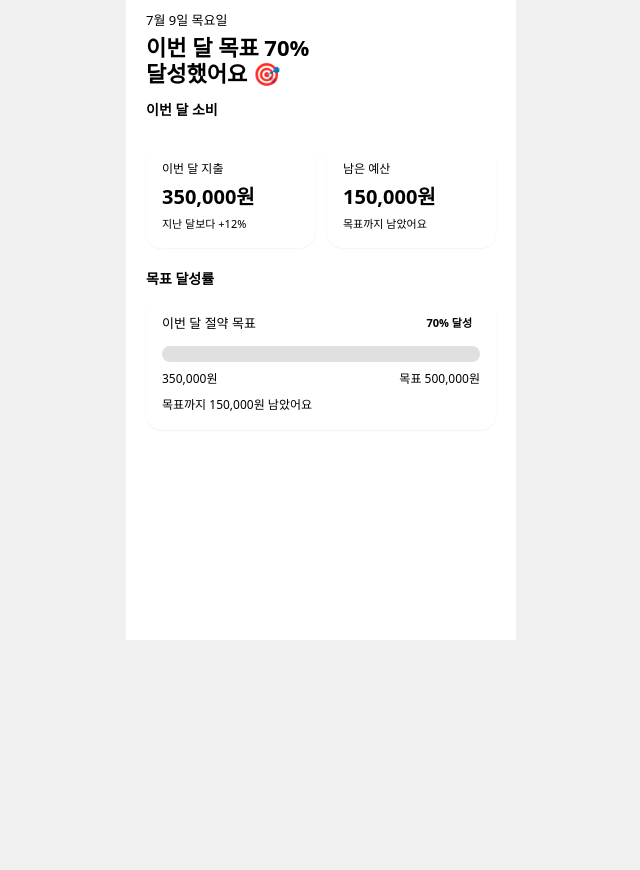
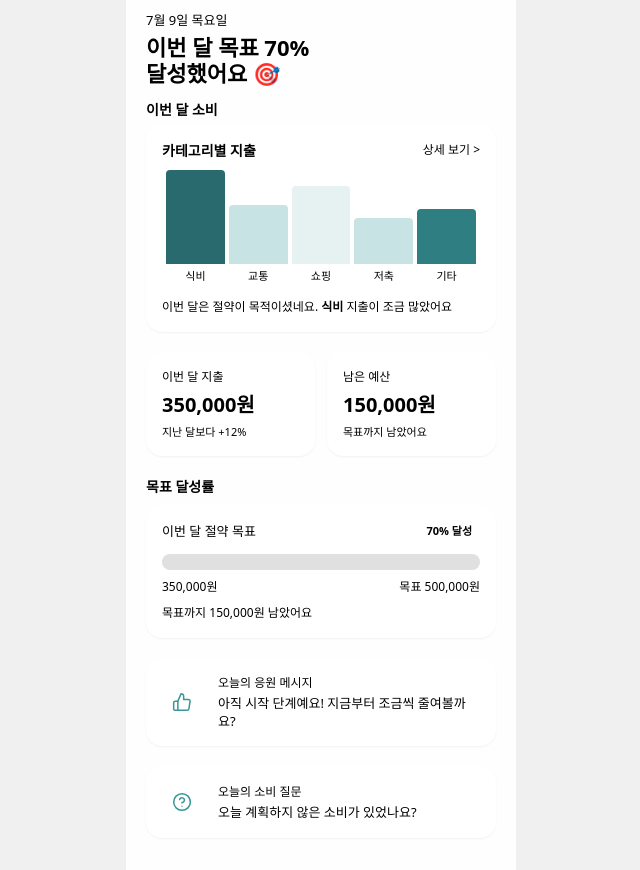
Before and after one commit to SWUWEB/DonWorry-FE, a React (Vite) app: page / in a window 1280 px wide. Shown: the part 160-1030 px from the top of the page, without its empty margins (319-959 px from the left). Before the commit the page ends 800 px from the top, so only its background shows below. Built offline with nearby package versions, Linux system fonts and the light colour scheme; a web font is replaced by a local one.

Commit message:
✨ feat: 홈 - 오늘의 응원메시지/소비질문 섹션 구현

```diff
--- /dev/null
+++ b/src/features/home/components/CategoryChart.module.css
@@ -0,0 +1,70 @@
+.card {
+  background: white;
+  border-radius: 16px;
+  padding: 16px;
+  box-shadow: 0 1px 2px 0 rgba(0, 0, 0, 0.05);
+}
+
+.header {
+  display: flex;
+  align-items: center;
+  justify-content: space-between;
+  margin-bottom: 24px;
+}
+
+.title {
+  margin: 0;
+  font-size: 14px;
+  font-weight: 600;
+  color: var(--color-text-primary);
+}
+
+.detailButton {
+  font-size: 12px;
+  color: var(--color-gray-200);
+  background: none;
+  border: none;
+  cursor: pointer;
+  padding: 0;
+}
+
+.chartArea {
+  display: flex;
+  align-items: flex-end;
+  justify-content: space-between;
+  gap: 4px;
+  height: 100px;
+  padding: 0 4px;
+  margin-top: 8px;
+}
+
+.barWrapper {
+  display: flex;
+  flex-direction: column;
+  align-items: center;
+  gap: 4px;
+  flex: 1;
+}
+
+.bar {
+  width: 100%;
+  border-radius: 4px 4px 0 0;
+}
+
+.barLabel {
+  margin: 0;
+  font-size: 11px;
+  color: var(--color-gray-300);
+}
+
+.message {
+  margin: 12px 0 0;
+  font-size: 12px;
+  color: var(--color-gray-300);
+  line-height: 1.6;
+}
+
+.messageBold {
+  font-weight: 700;
+  color: var(--color-text-primary);
+}
--- a/src/features/home/components/CategoryChart.tsx
+++ b/src/features/home/components/CategoryChart.tsx
@@ -1,6 +1,42 @@
+import styles from './CategoryChart.module.css'
+
+const categories = [
+  { label: '식비', height: 94, color: '#286A6D' },
+  { label: '교통', height: 59, color: '#C7E3E3' },
+  { label: '쇼핑', height: 78, color: '#E5F2F1' },
+  { label: '저축', height: 46, color: '#C7E3E3' },
+  { label: '기타', height: 55, color: '#2F7F82' },
+]
+
+const MAX_BAR_HEIGHT = 94
+
 export default function CategoryChart() {
-  // 카테고리별 지출 바 차트 (식비, 교통, 쇼핑, 저축, 기타)
-  // 우측 상단 "상세 보기 >" 버튼 → 소비 기록 페이지로 이동
-  // 하단 분석 메시지 (ex. "식비 지출이 조금 많았어요")
-  return <section />
+  return (
+    <section className={styles.card}>
+      <div className={styles.header}>
+        <span className={styles.title}>카테고리별 지출</span>
+        <button className={styles.detailButton}>상세 보기 &gt;</button>
+      </div>
+
+      <div className={styles.chartArea}>
+        {categories.map((cat) => (
+          <div key={cat.label} className={styles.barWrapper}>
+            <div
+              className={styles.bar}
+              style={{
+                height: `${(cat.height / MAX_BAR_HEIGHT) * 94}px`,
+                backgroundColor: cat.color,
+              }}
+            />
+            <span className={styles.barLabel}>{cat.label}</span>
+          </div>
+        ))}
+      </div>
+
+      <p className={styles.message}>
+        이번 달은 절약이 목적이셨네요.{' '}
+        <strong className={styles.messageBold}>식비</strong> 지출이 조금 많았어요
+      </p>
+    </section>
+  )
 }
--- /dev/null
+++ b/src/features/home/components/EncouragementCard.module.css
@@ -0,0 +1,33 @@
+.card {
+  background: white;
+  border-radius: 16px;
+  padding: 16px;
+  box-shadow: 0 1px 2px 0 rgba(0, 0, 0, 0.05);
+  display: flex;
+  align-items: center;
+  gap: 16px;
+}
+
+.iconWrapper {
+  flex-shrink: 0;
+  width: 40px;
+  height: 40px;
+  border-radius: 50%;
+  background-color: var(--color-main-100);
+  display: flex;
+  align-items: center;
+  justify-content: center;
+}
+
+.cardLabel {
+  margin: 0;
+  font-size: 12px;
+  color: var(--color-gray-200);
+}
+
+.cardText {
+  margin: 2px 0 0;
+  font-size: 13px;
+  color: var(--color-text-primary);
+  line-height: 1.4;
+}
--- a/src/features/home/components/EncouragementCard.tsx
+++ b/src/features/home/components/EncouragementCard.tsx
@@ -1,5 +1,29 @@
+import styles from './EncouragementCard.module.css'
+
 export default function EncouragementCard() {
-  // 👍 아이콘 + "오늘의 응원 메시지" 제목
-  // 소비 패턴 기반 응원 메시지 텍스트
-  return <section />
+  return (
+    <div className={styles.card}>
+      <div className={styles.iconWrapper}>
+        <svg width="20" height="20" viewBox="0 0 24 24" fill="none">
+          <path
+            d="M14 9V5a3 3 0 0 0-3-3l-4 9v11h11.28a2 2 0 0 0 2-1.7l1.38-9a2 2 0 0 0-2-2.3H14z"
+            stroke="#389698"
+            strokeWidth="1.8"
+            strokeLinejoin="round"
+          />
+          <path
+            d="M7 22H4a2 2 0 0 1-2-2v-7a2 2 0 0 1 2-2h3"
+            stroke="#389698"
+            strokeWidth="1.8"
+            strokeLinecap="round"
+            strokeLinejoin="round"
+          />
+        </svg>
+      </div>
+      <div>
+        <p className={styles.cardLabel}>오늘의 응원 메시지</p>
+        <p className={styles.cardText}>아직 시작 단계예요! 지금부터 조금씩 줄여볼까요?</p>
+      </div>
+    </div>
+  )
 }
--- /dev/null
+++ b/src/features/home/components/SpendingQuestion.module.css
@@ -0,0 +1,33 @@
+.card {
+  background: white;
+  border-radius: 16px;
+  padding: 16px;
+  box-shadow: 0 1px 2px 0 rgba(0, 0, 0, 0.05);
+  display: flex;
+  align-items: center;
+  gap: 16px;
+}
+
+.iconWrapper {
+  flex-shrink: 0;
+  width: 40px;
+  height: 40px;
+  border-radius: 50%;
+  background-color: var(--color-main-100);
+  display: flex;
+  align-items: center;
+  justify-content: center;
+}
+
+.cardLabel {
+  margin: 0;
+  font-size: 12px;
+  color: var(--color-gray-200);
+}
+
+.cardText {
+  margin: 2px 0 0;
+  font-size: 13px;
+  color: var(--color-text-primary);
+  line-height: 1.4;
+}
--- a/src/features/home/components/SpendingQuestion.tsx
+++ b/src/features/home/components/SpendingQuestion.tsx
@@ -1,5 +1,24 @@
+import styles from './SpendingQuestion.module.css'
+
 export default function SpendingQuestion() {
-  // ❓ 아이콘 + "오늘의 소비 질문" 제목
-  // 오늘 하루 소비 돌아보기 질문 텍스트
-  return <section />
+  return (
+    <div className={styles.card}>
+      <div className={styles.iconWrapper}>
+        <svg width="20" height="20" viewBox="0 0 24 24" fill="none">
+          <circle cx="12" cy="12" r="10" stroke="#389698" strokeWidth="1.8" />
+          <path
+            d="M9.09 9a3 3 0 0 1 5.83 1c0 2-3 3-3 3"
+            stroke="#389698"
+            strokeWidth="1.8"
+            strokeLinecap="round"
+          />
+          <circle cx="12" cy="17" r="0.8" fill="#389698" />
+        </svg>
+      </div>
+      <div>
+        <p className={styles.cardLabel}>오늘의 소비 질문</p>
+        <p className={styles.cardText}>오늘 계획하지 않은 소비가 있었나요?</p>
+      </div>
+    </div>
+  )
 }
--- a/src/index.css
+++ b/src/index.css
@@ -5,30 +5,30 @@
   --font-sans: 'Pretendard', system-ui, sans-serif;
 
   /* Gray */
-  --color-gray-100: #PLACEHOLDER;
-  --color-gray-200: #PLACEHOLDER;
-  --color-gray-300: #PLACEHOLDER;
+  --color-gray-100: #DDDDDD;
+  --color-gray-200: #9CA4A3;
+  --color-gray-300: #5B6B6A;
 
   /* Main */
-  --color-main-000: #PLACEHOLDER;
-  --color-main-100: #PLACEHOLDER;
-  --color-main-200: #PLACEHOLDER;
-  --color-main-300: #PLACEHOLDER;
-  --color-main-400: #PLACEHOLDER;
-  --color-main-500: #PLACEHOLDER;
-  --color-main-600: #PLACEHOLDER;
+  --color-main-000: #F7FBFA;
+  --color-main-100: #E5F2F1;
+  --color-main-200: #C7E3E3;
+  --color-main-300: #389698;
+  --color-main-400: #389698;
+  --color-main-500: #2F7F82;
+  --color-main-600: #286A6D;
 
   /* Text */
-  --color-text-white: #FFFFFF;
-  --color-text-primary: #PLACEHOLDER;
-  --color-text-green: #PLACEHOLDER;
-  --color-text-blue: #PLACEHOLDER;
-  --color-text-red: #PLACEHOLDER;
+  --color-text-white: #FEFEFE;
+  --color-text-primary: #243130;
+  --color-text-green: #389698;
+  --color-text-blue: #2946D8;
+  --color-text-red: #EB0000;
 
   /* Sub */
-  --color-sub-000: #PLACEHOLDER;
-  --color-sub-100: #PLACEHOLDER;
-  --color-sub-200: #PLACEHOLDER;
+  --color-sub-000: #F7FBFA;
+  --color-sub-100: #E5F2F1;
+  --color-sub-200: #C7E3E3;
 }
 
 * {
```
